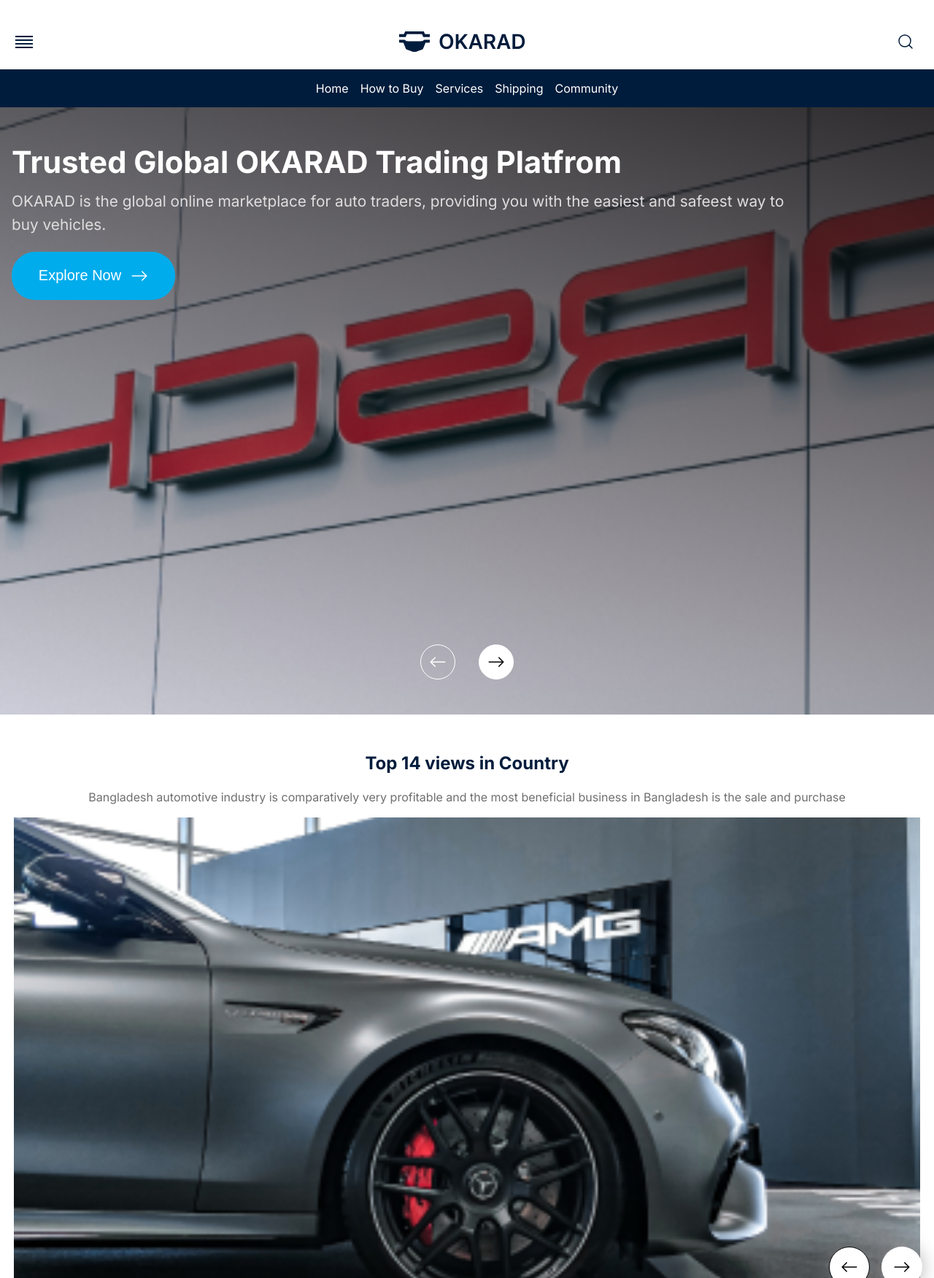
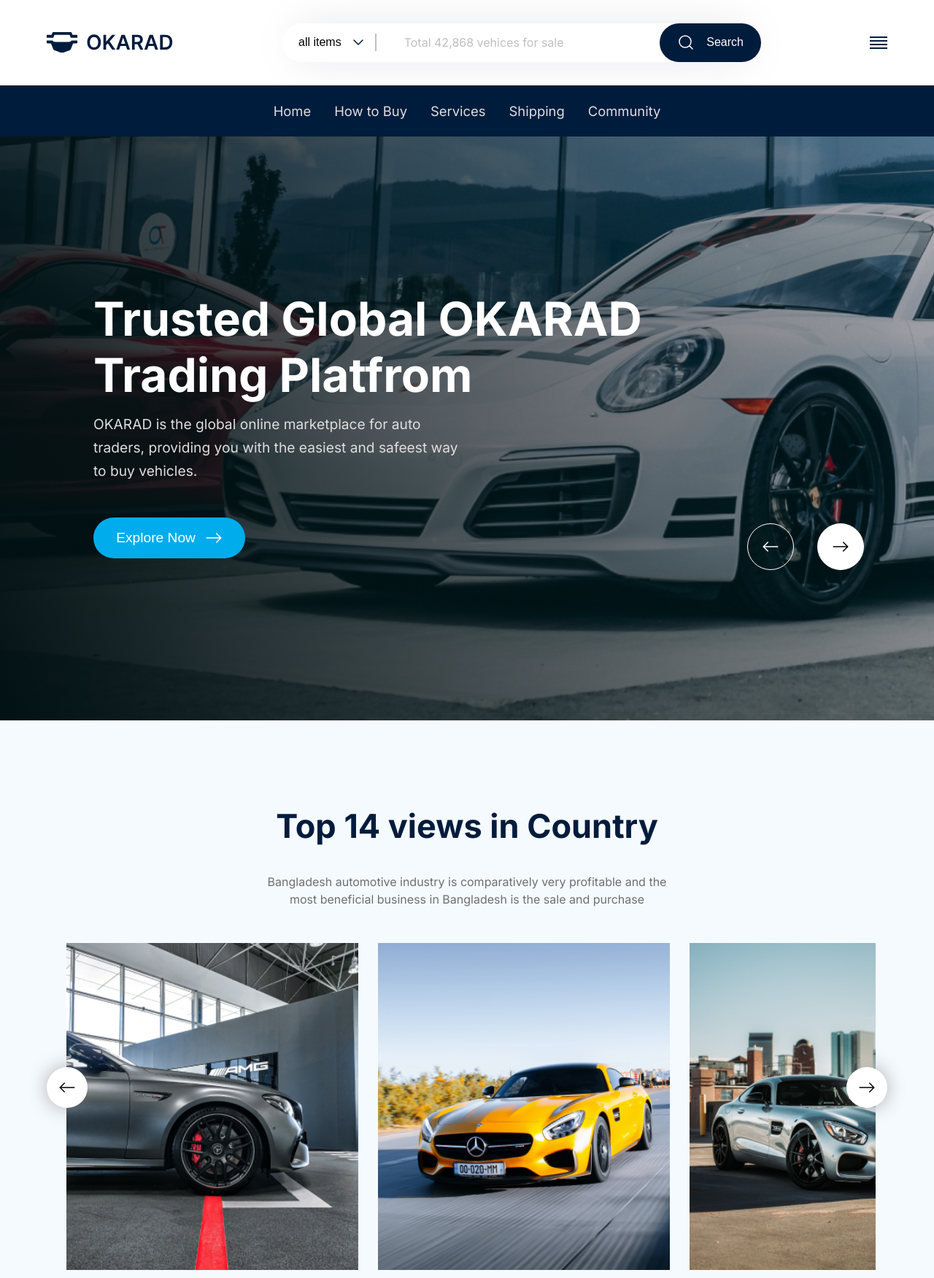
Before and after one commit to mostafa-meerzad/Okarad-website, a plain HTML site: page index.html in a window 1280 px wide. Shown: the top 1751 px of the page at 73% size. Drawn offline with Linux system fonts and the light colour scheme.

Commit message:
Complete desktop-view until about-section

```diff
--- a/styles.css
+++ b/styles.css
@@ -6,6 +6,7 @@
   --var-very-light-gray: #dfdddd;
   --var-sky-blue: #00acec;
   --var-smoke-white: #f5fafe;
+  --var-desktop-view: 0px;
 }
 /* global styles */
 body {
@@ -31,7 +32,10 @@ p {
   border: none;
   /* padding: 1rem; */
 }
-h1, h2, h3, h4{
+h1,
+h2,
+h3,
+h4 {
   color: var(--var-dark-blue);
 }
 
@@ -91,7 +95,7 @@ h1, h2, h3, h4{
   order: 1;
 }
 
-/* ---------------- header navigation -------------  */
+/* header navigation -------------  */
 
 .nav {
   display: flex;
@@ -110,7 +114,7 @@ h1, h2, h3, h4{
   /* max-width: 10rem; */
 }
 
-/* --------------- hero section ----------------- */
+/* ------------------- hero section ----------------- */
 .hero {
   /* border: 2px solid red; */
   display: flex;
@@ -121,6 +125,7 @@ h1, h2, h3, h4{
   /* background-image: linear-gradient(35deg,  transparent, black 125%),  url("./assets/image12.png"); */
   background-image: linear-gradient(15deg, transparent, black 125%),
     url("./assets/image12.png");
+  background-position: center;
 
   background-size: cover;
   padding: 1rem;
@@ -192,7 +197,7 @@ h1, h2, h3, h4{
   align-items: flex-start;
   position: relative;
   width: 100%;
-  height: clamp(30rem, 43rem, 80svh);
+  /* height: clamp(30rem, 43rem, 80svh); */
   top: 0;
   bottom: 0;
   /* border: 2px solid red; */
@@ -200,7 +205,8 @@ h1, h2, h3, h4{
 }
 .top-car__img {
   width: 100%;
-  height: 100%;
+  height: 40rem;
+  /* height: auto; */
   object-fit: cover;
 }
 .top-car__desc {
@@ -239,7 +245,7 @@ h1, h2, h3, h4{
 
 .top-view__cars-wrapper {
   white-space: nowrap;
-  overflow: auto;
+  overflow-x: auto;
   /* border: 2px solid red; */
   scroll-snap-type: both mandatory;
   -ms-overflow-style: none;
@@ -582,17 +588,16 @@ h1, h2, h3, h4{
   display: none;
 }
 
-
 /* -------------------- questions section ----------- */
 /* accordion component -------------- */
-.accordion{
+.accordion {
   padding: 0;
 }
-.accordion__item{
+.accordion__item {
   border-bottom: 2px solid black;
   margin-block: 2rem;
 }
-.accordion__title{
+.accordion__title {
   display: flex;
   /* border: 2px solid red; */
   justify-content: space-between;
@@ -600,32 +605,32 @@ h1, h2, h3, h4{
   font-size: 1rem;
   font-weight: 500;
 }
-.accordion__desc{
+.accordion__desc {
   color: var(--var-gray);
   height: 0;
   overflow: hidden;
 }
 
-.accordion__item:first-of-type .accordion__desc{
+.accordion__item:first-of-type .accordion__desc {
   /* border: 2px solid red; */
   overflow: visible;
   height: auto;
 }
 
-.questions{
+.questions {
   /* border: 2px solid red; */
   text-align: left;
-  padding: 0 1rem 1rem ;
+  padding: 0 1rem 1rem;
 }
 
-.questions__img{
+.questions__img {
   display: none;
 }
-.questions__desc{
+.questions__desc {
   color: var(--var-gray);
   width: 80%;
 }
-.questions__bar{
+.questions__bar {
   border: none;
   width: 100%;
   height: 1px;
@@ -636,55 +641,54 @@ h1, h2, h3, h4{
 
 /* app component----------------- */
 
-.app{
+.app {
   /* border: 2px solid red; */
   text-align: center;
-  padding:2rem;
+  padding: 2rem;
 }
-.app__title{
+.app__title {
   padding-inline: 1.3rem;
   line-height: 2rem;
 }
-.app__desc{
+.app__desc {
   color: var(--var-gray);
   margin-bottom: 3rem;
 }
-.app__google-play, .app__app-store{
-  margin-inline:.3rem;
+.app__google-play,
+.app__app-store {
+  margin-inline: 0.3rem;
 }
-.app__illustration{
+.app__illustration {
   display: none;
 }
 
 /* ------------------ footer -------------- */
 
-.footer{
+.footer {
   /* border: 2px solid red; */
   display: grid;
-  grid-template-columns: 1fr .6fr .6fr;
+  grid-template-columns: 1fr 0.6fr 0.6fr;
   grid-template-rows: 2rem 10rem 2rem;
   padding: 1rem;
   background-color: var(--var-smoke-white);
   /* justify-content: center; */
   gap: 1rem;
-
 }
 
-
-.footer__logo{
-grid-column: 1/2;
-grid-row: 1/2;
-width: 9rem;
-/* height: 4rem; */
-/* border: 2px solid red; */
+.footer__logo {
+  grid-column: 1/2;
+  grid-row: 1/2;
+  width: 9rem;
+  /* height: 4rem; */
+  /* border: 2px solid red; */
 }
-.footer__desc{
+.footer__desc {
   grid-column: 1/2;
   grid-row: 2/3;
   margin-block: 0;
   color: var(--var-gray);
 }
-.footer__social-media{
+.footer__social-media {
   /* border: 1px solid red; */
   grid-column: 1/2;
   grid-row: 3/4;
@@ -695,33 +699,275 @@ width: 9rem;
   align-items: center;
   margin-top: -3rem;
 }
-.footer__social > img{
+.footer__social > img {
   width: 1.8rem;
   height: 1.8rem;
 }
 
-.footer__link-wrapper{
+.footer__link-wrapper {
   padding: 0;
   margin: 0;
 }
-.footer__link-title{
-  margin: .4rem 0 ;
+.footer__link-title {
+  margin: 0.4rem 0;
 }
-.footer__link{
-  margin-block:.85rem ;
+.footer__link {
+  margin-block: 0.85rem;
   color: var(--var-gray);
 }
 
-.footer__about{
+.footer__about {
   grid-column: 2/3;
   grid-row: 1/4;
 }
-.footer__how-to-buy{
+.footer__how-to-buy {
   grid-column: 3/4;
   grid-row: 1/4;
 }
 
-.footer__buy, .footer__shipping, .footer__community{
+.footer__buy,
+.footer__shipping,
+.footer__community {
   display: none;
+}
 
+/* ------------------- desktop-view ----------------- */
+
+@media all and (min-width: 1200px) {
+  .search {
+    display: flex;
+    align-items: center;
+    width: 40rem;
+    height: 3.3rem;
+    padding-inline-start: 1rem;
+    column-gap: 1rem;
+    position: relative;
+    box-shadow: 0 0 60px -24px var(--var-dark-blue);
+    border-radius: 4rem;
+  }
+  /* make search elements visible in desktop-view */
+  .search > * {
+    display: inline-block;
+  }
+  .search__button {
+    position: absolute;
+    right: 0;
+    top: 0;
+    bottom: 0;
+    padding-inline: 1.5rem;
+    border-radius: 4rem;
+    background-color: var(--var-dark-blue);
+    gap: 1rem;
+    color: white;
+    font-size: 1rem;
+  }
+  .search__button span {
+    display: inline-block;
+  }
+  .search__button svg path {
+    stroke: white;
+  }
+  .search__show-all {
+    display: flex;
+    justify-content: space-between;
+    align-items: center;
+    background-color: transparent;
+    border: none;
+    gap: 1rem;
+    font-size: 1rem;
+  }
+  .search__show-all::after {
+    content: "";
+    width: 2px;
+    height: 1.5rem;
+    background-color: var(--var-light-gray);
+  }
+  .search__placeholder {
+    color: var(--var-light-gray);
+    margin-left: 0;
+    justify-self: flex-start;
+    flex-grow: 1;
+  }
+
+  .sign-in {
+    /* border: 2px solid red; */
+    display: flex;
+    justify-content: center;
+    align-items: center;
+    gap: 0.5rem;
+    color: var(--var-gray);
+  }
+  .sign-in hr {
+    height: 1rem;
+    width: 2px;
+    border: none;
+    background-color: currentColor;
+  }
+  .sign-in span:first-child {
+    color: var(--var-dark-blue);
+    font-weight: 500;
+  }
+
+  .header__logo {
+    order: 1;
+  }
+  .header__search {
+    order: 2;
+  }
+
+  .header__sign-in {
+    order: 3;
+  }
+  .header__hamburger {
+    order: 4;
+  }
+  .header__wrapper {
+    padding: 2rem 4rem;
+  }
+  .nav {
+    padding: 1.5rem;
+    gap: 2rem;
+  }
+  .nav__link {
+    font-size: 1.15rem;
+    color: var(--var-very-light-gray);
+  }
+
+  /* ---------------- hero section ------------- */
+
+  .hero {
+    /* background-image:linear-gradient(90deg, var(--var-dark-blue) 125%, transparent), url('./assets/image11.png') ; */
+    background-image: linear-gradient(
+        245.34deg,
+        rgba(0, 23, 34, 0.24) -1.96%,
+        #021113 100.12%
+      ),
+      url("./assets/image11.png");
+    background-size: cover;
+    height: 100vh;
+
+    /* display: flex; */
+    /* justify-content: center; */
+    /* padding: 9rem 15rem 9rem 8rem ; */
+    display: grid;
+    grid-template-columns: 13rem 1fr 8rem;
+    /* grid-template-rows: 8rem; */
+    /* grid-row: ; */
+    place-content: center;
+    padding: 0 8rem;
+  }
+  .hero__title {
+    font-size: 4rem;
+    grid-column: 1/3;
+    grid-row: 1/2;
+  }
+  .hero__desc {
+    width: 58%;
+    font-size: 1.2rem;
+    margin-bottom: 3rem;
+    grid-column: 1/3;
+    grid-row: 2/3;
+  }
+  .hero__button {
+    padding: 1rem 1.8rem;
+    grid-column: 1/2;
+    grid-row: 3/4;
+    font-size: 1.2rem;
+  }
+  .hero__nav {
+    grid-column: 3/4;
+    grid-row: 4/4;
+    position: relative;
+    width: fit-content;
+  }
+  .hero__next,
+  .hero__prev {
+    width: 4rem;
+    height: 4rem;
+  }
+
+  /* --------------------- top-view section ------------- */
+  /* top-car component ----------------- */
+
+  .top-car {
+    width: 25rem;
+    margin: 0 0.7rem;
+  }
+  .top-car__img {
+    height: 28rem;
+  }
+  .top-car__desc {
+    color: var(--var-dark-blue);
+    width: 70%;
+    font-size: 1.2rem;
+    font-weight: 500;
+    margin-bottom: 0;
+  }
+  .top-car__price {
+    color: var(--var-gray);
+    font-size: 1.2rem;
+  }
+
+  /* top-view component -------------- */
+  .top-view {
+    padding: 5rem;
+    background-color: var(--var-smoke-white);
+  }
+  .top-view__title {
+    font-size: 45px;
+  }
+  .top-view__desc {
+    font-size: 1rem;
+    width: 50%;
+    margin: auto auto 3rem;
+  }
+  .top-view__nav {
+    display: flex;
+    justify-content: space-between;
+    align-items: center;
+    top: 0;
+    bottom: 0;
+    left: 4rem;
+    right: 4rem;
+    height: 4rem;
+    position: absolute;
+  }
+  .top-view__next,
+  .top-view__prev {
+    border: none;
+  }
+  /* -------------------- about section ------------- */
+  .about{
+    /* border: 2px solid red; */
+    background-image: none;
+    display: grid;
+    grid-template-columns: repeat(2, 1fr);
+    grid-template-rows: 1fr .5fr .5fr;
+    padding: 0;
+    /* height: ; */
+    /* height: fit-content; */
+  }
+  .about__img1, .about__img2{
+    display: block;
+  }
+  .about__img1{
+    grid-column: 1/2;
+    grid-row: 1/4;
+  }
+  .about__img2{
+    grid-column: 2/3;
+    grid-row: 1/2;
+  }
+  .about__content-wrapper{
+    grid-column: 2/3;
+    grid-row: 2/3;
+    /* border: 3px solid green; */
+    background-color: white;
+  }
+  .about__item-wrapper{
+    grid-column: 2/3;
+    grid-row: 3/4;
+    border: 3px solid green;
+    background-color: white;
+  }
 }
```
